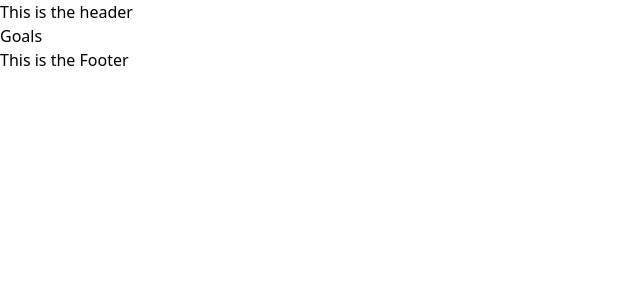
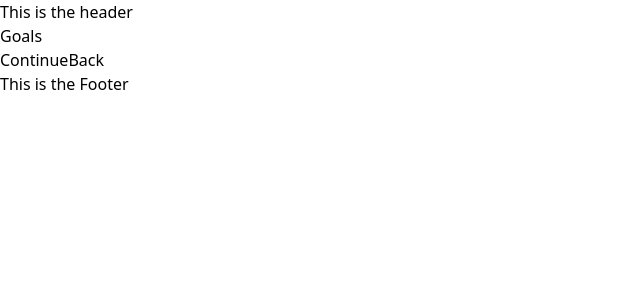
Before and after one commit to Seanbon0611/nutrition-calculator, a React (Create React App) app: page / in a window 1280 px wide. Both pictures are taken after a click on the button "Continue". Shown: the top 300 px of the page, without its empty margins (0-640 px from the left). Built offline with nearby package versions, Linux system fonts and the light colour scheme.

Commit message:
added next and prev buttons to user Goals form

```diff
--- a/src/components/UserGoalsForm.jsx
+++ b/src/components/UserGoalsForm.jsx
@@ -1,9 +1,11 @@
 import React from "react";
 
-const UserGoalsForm = () => {
+const UserGoalsForm = ({ next, prev, setGoal }) => {
   return (
     <div>
       <h1>Goals</h1>
+      <button onClick={next}>Continue</button>
+      <button onClick={prev}>Back</button>
     </div>
   );
 };
```
